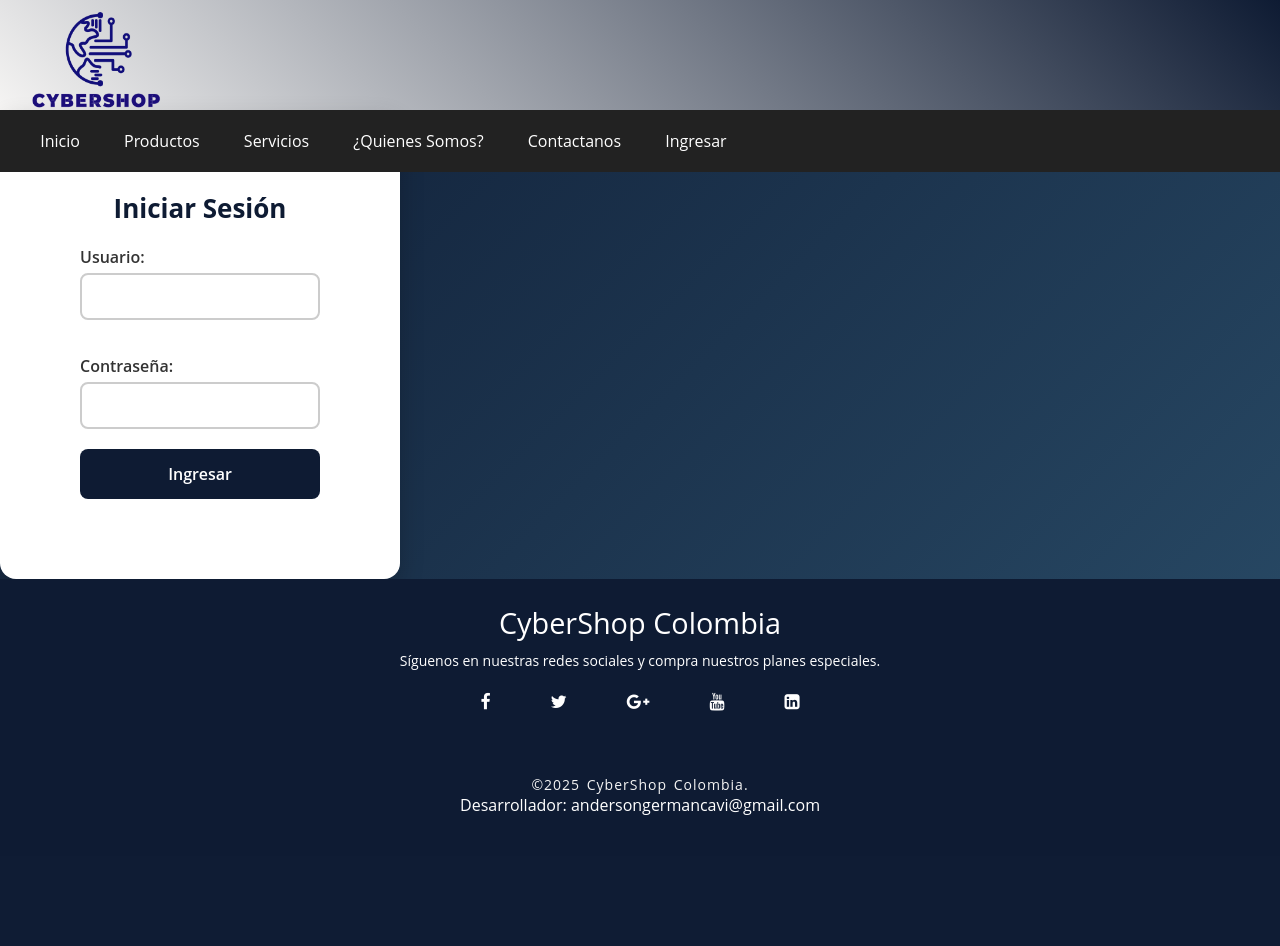
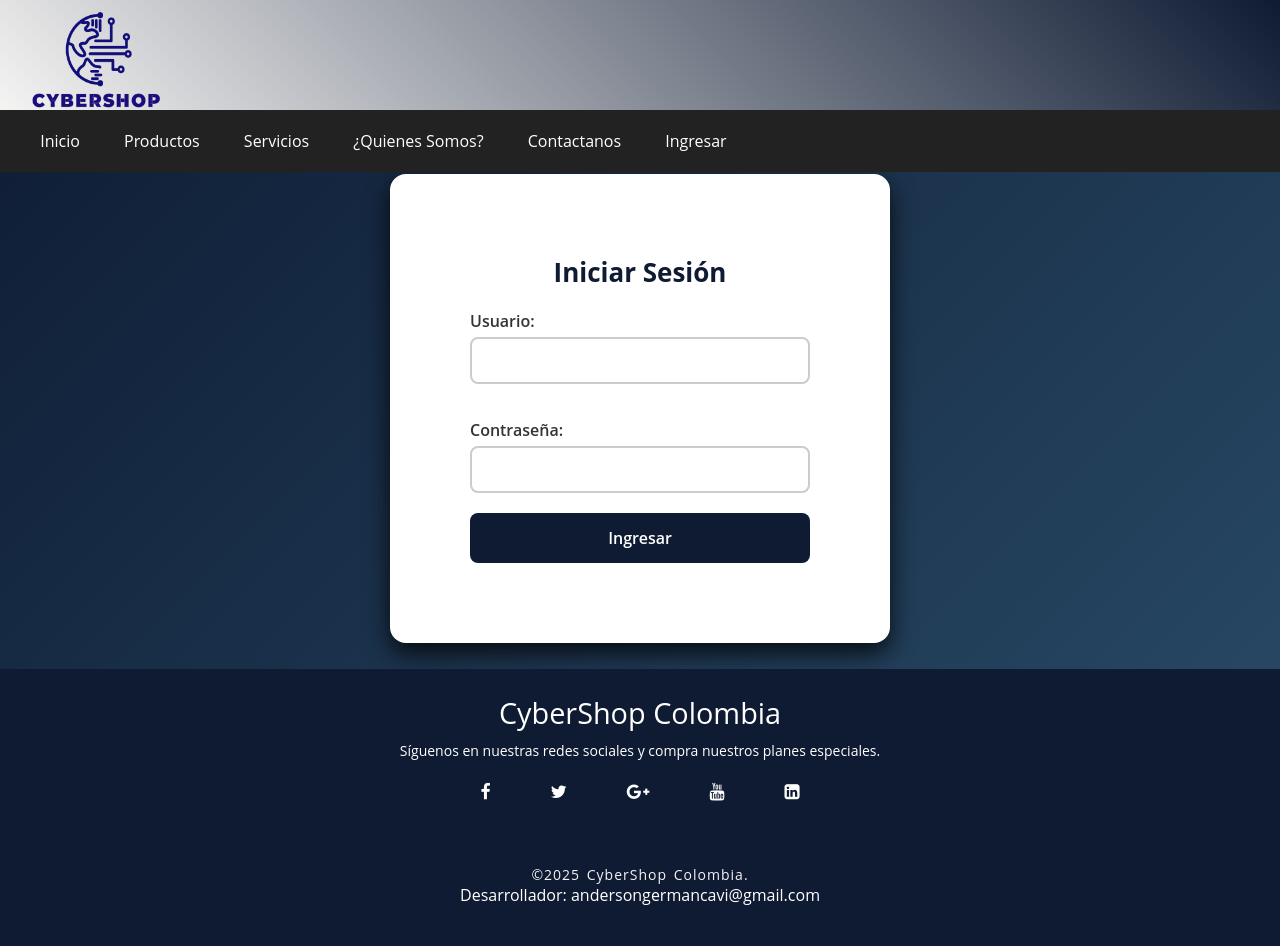
Before and after one commit to AndersonGRC/CyberShop, a Flask app: page /pagina/login in a window 1280 px wide. Before the commit the page ends 815 px from the top, so only its background shows below. Run offline with Flask 3, Linux system fonts and the light colour scheme; some libraries are stand-ins or nearby versions.

Commit message:
Login Front V 0.0.0.0

```diff
--- a/app/static/css/login.css
+++ b/app/static/css/login.css
@@ -1,16 +1,15 @@
-/* General */
-body {
-    background: linear-gradient(135deg, #0e1b33, #2a4d69);
-}
-
+body  { background: linear-gradient(135deg, #0e1b33, #2a4d69);}
 /* Contenedor del formulario */
 .main {
-    background: white;
-    padding: 40px;
+    position: static;
+    margin:auto;
+    margin-top: 5%;
+    margin-bottom: 2%;
+    padding: 20px;
     border-radius: 16px;
-    box-shadow: 0 10px 25px rgba(0, 0, 0, 0.2);
+    box-shadow: 0 10px 25px rgba(0, 0, 0, 0.8);
     text-align: center;
-    max-width: 400px;
+    max-width: 500px;
     width: 90%;
     transition: transform 0.3s ease;
 }
@@ -29,8 +28,9 @@
 
 /* Formulario */
 form {
-    max-width: 300px;
+
     margin: auto;
+
 }
 
 /* Etiquetas */
--- a/app/templates/index.html
+++ b/app/templates/index.html
@@ -85,7 +85,5 @@
         </div>
     </div>
 
-    <script type="text/javascript" src="{{ url_for('static', filename='js/layout.js') }}"></script>
-
 
 {%endblock%}
--- a/app/templates/plantillaindex.html
+++ b/app/templates/plantillaindex.html
@@ -12,6 +12,9 @@
     <link rel="stylesheet" href="https://cdnjs.cloudflare.com/ajax/libs/font-awesome/5.15.3/css/all.min.css">
     <link rel="stylesheet" href="https://stackpath.bootstrapcdn.com/font-awesome/4.7.0/css/font-awesome.min.css">
     <script src="https://code.jquery.com/jquery-3.3.1.min.js"></script>
+
+
+
 </head>
 <body>
 
@@ -63,5 +66,5 @@
             <span class="Empresa">Desarrollador: andersongermancavi@gmail.com</span>
         </div>
     </footer>
-
+    <script type="text/javascript" src="{{ url_for('static', filename='js/layout.js') }}"></script>
 </body>
```
